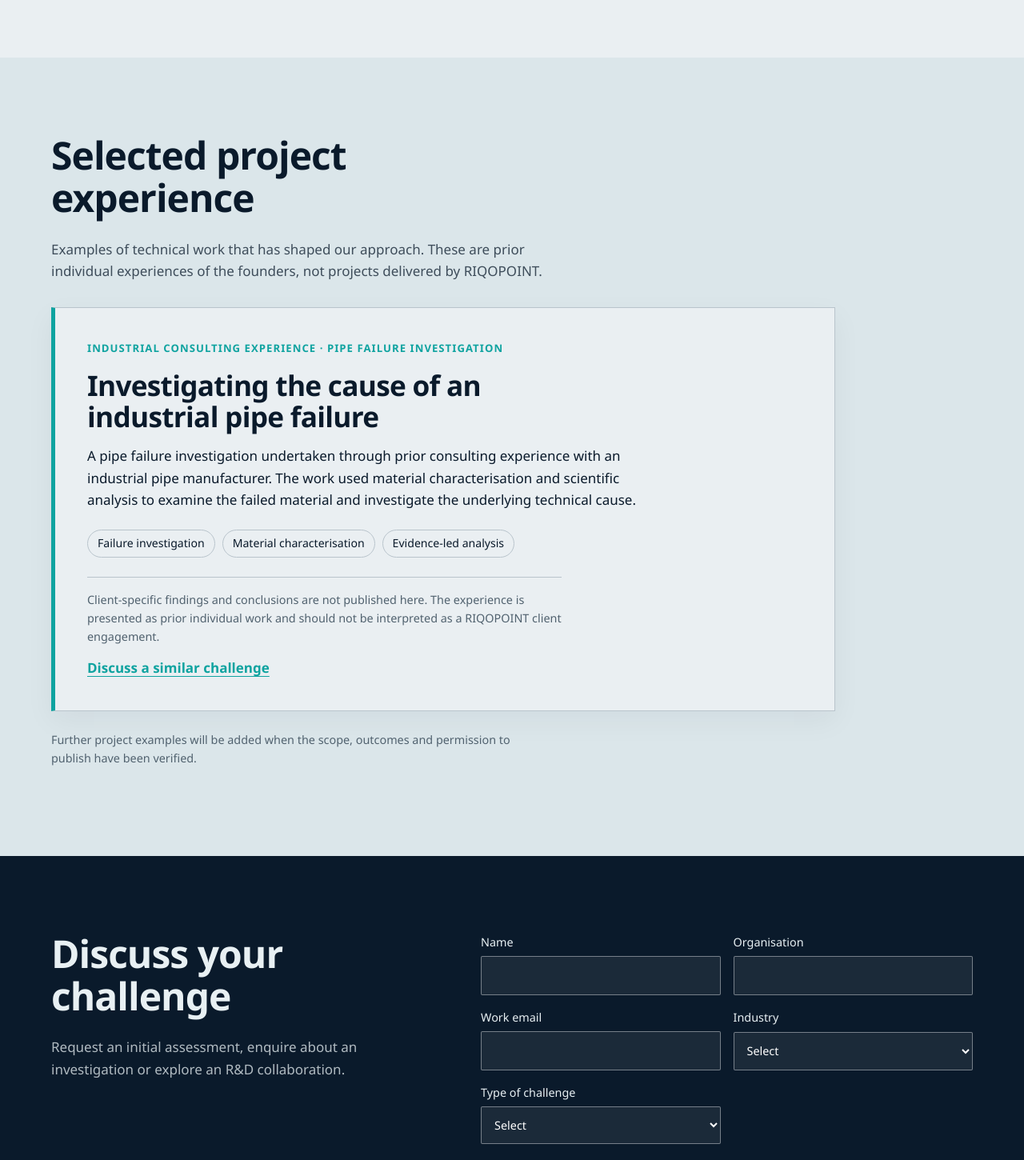
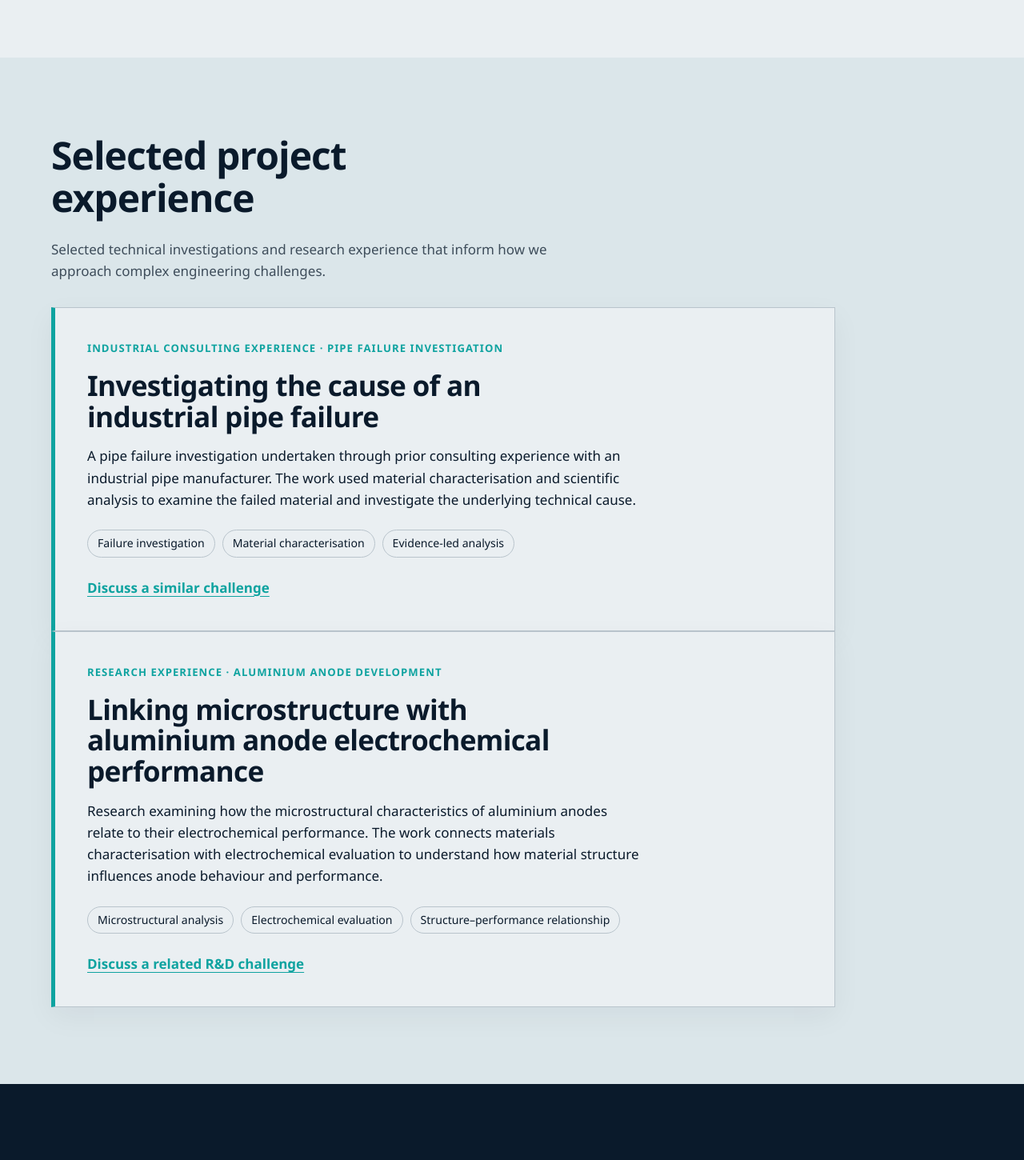
Before and after one commit to riqopoint/Riqopoint-website, a Next.js app: page / in a window 1280 px wide. Shown: the part 4455-5905 px from the top of the page at 80% size. Built offline with nearby package versions, Linux system fonts and the light colour scheme.

Commit message:
Add files via upload

```diff
--- a/app/page.tsx
+++ b/app/page.tsx
@@ -39,16 +39,21 @@ return(<>
 <p>You deal with one team. We define the scope, coordinate the people and facilities, check the technical quality and deliver one report. External parties are engaged only through appropriate permissions and agreements.</p>
 <p className="note">Growth path: build credibility with delivered projects, widen the specialist network, then add in-house capability where it is commercially justified.</p></div></div></section>
 <section id="cases" className="sec tint"><h2>Selected project experience</h2>
-<p className="sub case-intro">Examples of technical work that has shaped our approach. These are prior individual experiences of the founders, not projects delivered by RIQOPOINT.</p>
+<p className="sub case-intro">Selected technical investigations and research experience that inform how we approach complex engineering challenges.</p>
 <article className="case-card">
 <div className="case-kicker">Industrial consulting experience · Pipe failure investigation</div>
 <h3>Investigating the cause of an industrial pipe failure</h3>
 <p>A pipe failure investigation undertaken through prior consulting experience with an industrial pipe manufacturer. The work used material characterisation and scientific analysis to examine the failed material and investigate the underlying technical cause.</p>
 <div className="case-meta"><span>Failure investigation</span><span>Material characterisation</span><span>Evidence-led analysis</span></div>
-<p className="case-note">Client-specific findings and conclusions are not published here. The experience is presented as prior individual work and should not be interpreted as a RIQOPOINT client engagement.</p>
 <a className="link" href="#contact">Discuss a similar challenge</a>
 </article>
-<p className="case-permission">Further project examples will be added when the scope, outcomes and permission to publish have been verified.</p>
+<article className="case-card">
+<div className="case-kicker">Research experience · Aluminium anode development</div>
+<h3>Linking microstructure with aluminium anode electrochemical performance</h3>
+<p>Research examining how the microstructural characteristics of aluminium anodes relate to their electrochemical performance. The work connects materials characterisation with electrochemical evaluation to understand how material structure influences anode behaviour and performance.</p>
+<div className="case-meta"><span>Microstructural analysis</span><span>Electrochemical evaluation</span><span>Structure–performance relationship</span></div>
+<a className="link" href="#contact">Discuss a related R&amp;D challenge</a>
+</article>
 </section>
 <section id="contact" className="sec dark contact"><div><h2>Discuss your challenge</h2>
 <p className="sub">Request an initial assessment, enquire about an investigation or explore an R&amp;D collaboration.</p>
```
